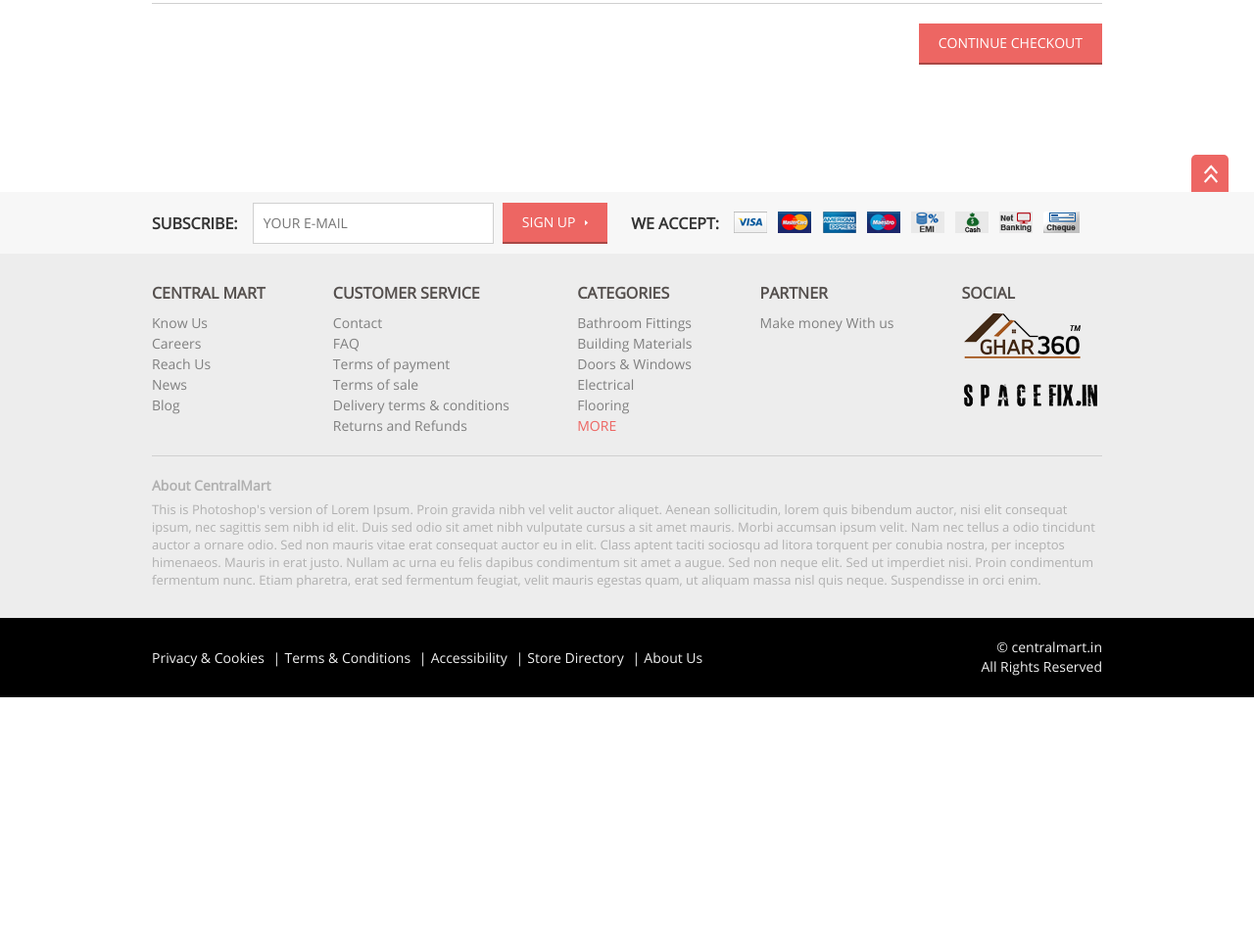
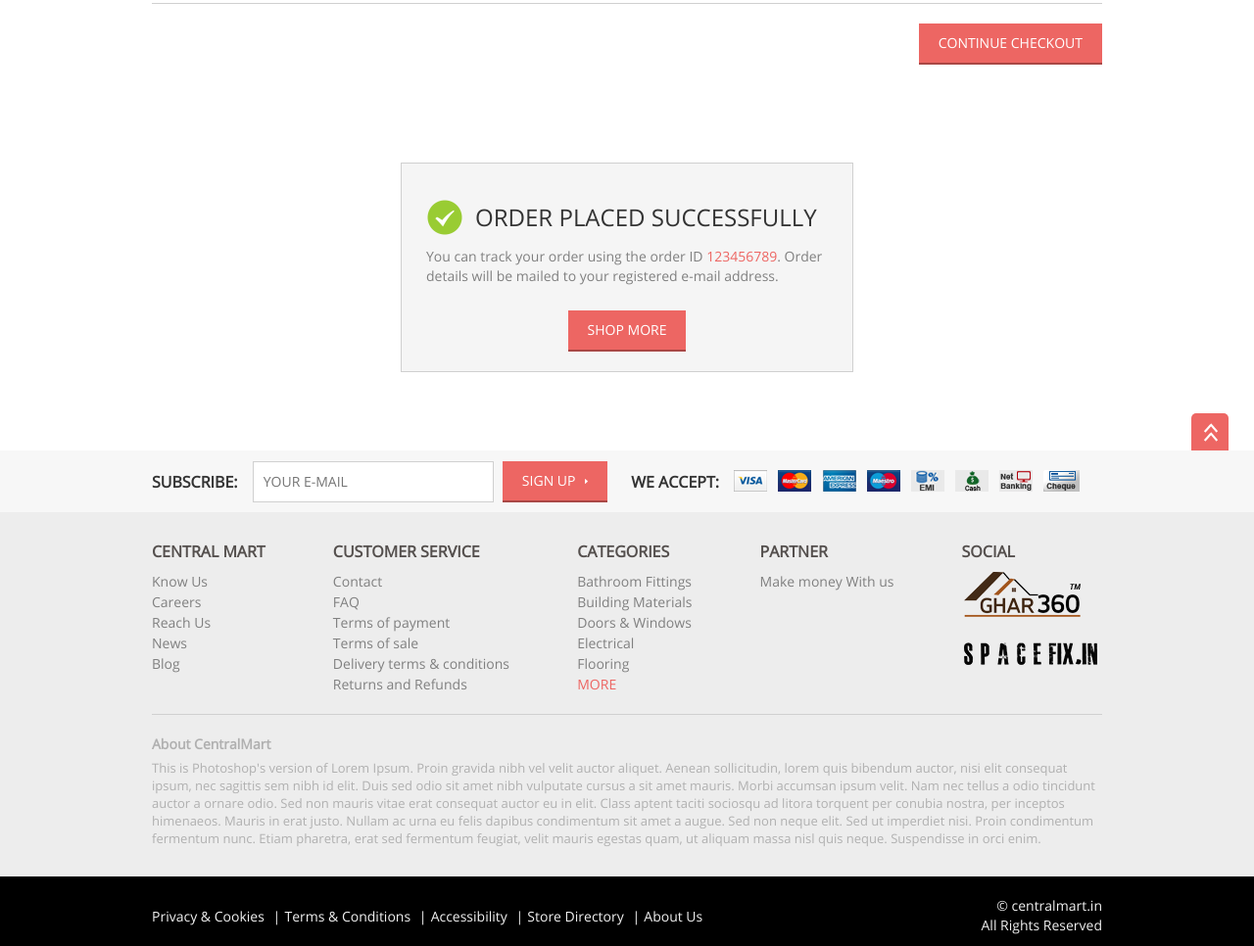
Before and after one commit to ankitraghuvanshi/centralmart, a plain HTML site: page checkout.html in a window 1280 px wide. Shown: the part 902-1868 px from the top of the page at 98% size. Before the commit the page ends 1614 px from the top, so only its background shows below. Drawn offline with Linux system fonts and the light colour scheme.

Commit message:
success message when payment s done

```diff
--- a/checkout.html
+++ b/checkout.html
@@ -659,7 +659,19 @@ nec sagittis sem nibh id elit. Duis sed odio sit amet nibh vulputate cursus a si
 				<div class="cm_continueCheckout">
 					<a class="floatRight cm_toUpperCase cm_primaryBtn" href="javascript: void(0)">Continue Checkout</a>
 				</div>
+
+
 			</section><!-- .paymentMethod -->
+			<!--.success message -->
+				<div class="cm_successCheckout">
+					<h3 class="cm_toUpperCase"><label class="cm_headerIcons cm_greenTickBig floatLeft">&nbsp;</label><label class="floatLeft mt10 ml10">ORder placed successfully</label></h3>
+					<div class="clear"></div>
+					<p>You can track your order using the order ID <a href="javascript: void(0)" class="cm_brandClr">123456789</a>. Order details will be mailed to your registered e-mail address.</p>
+					<p align="center"><a href="javascript: void(0)" class="mt15 cm_toUpperCase cm_primaryBtn">Shop More</a></p>
+
+				</div>
+			<!--.success message -->
+
 		</section><!-- .cm_grid970 -->
 
 		<!-- .Popups -->
@@ -790,6 +802,8 @@ nec sagittis sem nibh id elit. Duis sed odio sit amet nibh vulputate cursus a si
 			</article>
 		</section><!-- .cm_AccLoginPop -->
 		<!-- .popups -->
+
+
 	</section>
 	<div class="clear"></div>
 	<section class="cm_fullBoundary cm_subscribe mt30 posRel">
--- a/css/checkout.less
+++ b/css/checkout.less
@@ -145,3 +145,12 @@
     width: 20px;
     color: #333;
 }
+.cm_greenTickBig{
+	background-position: -14px -2776px;
+    color: #333;
+    height: 40px;
+    width: 40px;
+}
+.cm_successCheckout{width: 410px; background: #f5f5f5; border: 1px solid #d0d0d0; padding: 35px 25px 20px;   margin: 0 254px 50px; clear: both}
+.cm_successCheckout h3{font-size: 24px; font-weight: normal; color: #333;}
+.cm_successCheckout p{font-size: 14px; margin-top: 10px;}
```
Also changed, not shown: 1 other file.
